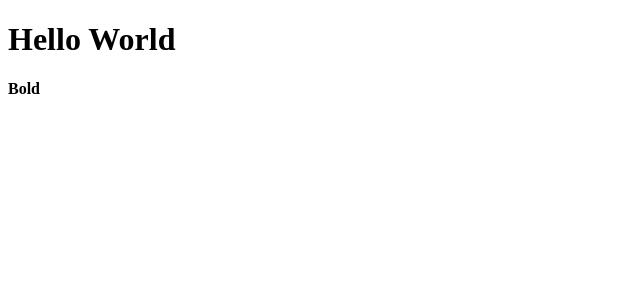
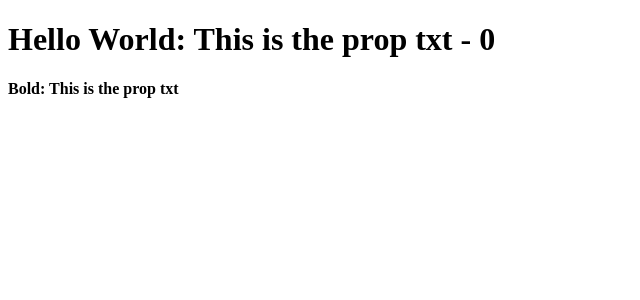
Before and after one commit to Amifeng/egghead-lessons-react-demo, a React (Create React App) app: page / in a window 1280 px wide. Shown: the top 300 px of the page, without its empty margins (0-640 px from the left). Built offline with nearby package versions, Linux system fonts and the light colour scheme.

Commit message:
在React组件上设置属性(PropTypes)

```diff
--- a/src/App.js
+++ b/src/App.js
@@ -1,18 +1,29 @@
 import React from 'react'
+import PropTypes from 'prop-types'
 
 class App extends React.Component {
   render() {
-    // return (
-    //   <div>
-    //     <h1>Hello World</h1>
-    //     <b>Bold</b>
-    //   </div>
-    // )
-    return <div>
-        <h1>Hello World</h1>
-        <b>Bold</b>
+    let txt = this.props.txt
+    let cat = this.props.cat
+    return (
+      <div>
+        <h1>Hello World: {txt} - {cat}</h1>
+        <b>Bold: {this.props.txt}</b>
       </div>
+    )
   }
 }
 
+// 通过在组件中添加一个名为PropTypes的属性来定义要在组件中寻找的属性,对象
+App.propTypes = {
+  txt: PropTypes.string,
+  cat: PropTypes.number
+}
+
+//设置默认值
+App.defaultProps = {
+  txt: "This is the default txt",
+  cat: 0
+}
+
 export default App
--- a/src/index.js
+++ b/src/index.js
@@ -3,6 +3,6 @@ import ReactDOM from 'react-dom';
 import App from './App';
 
 ReactDOM.render(
-  <App />,
+  <App txt="This is the prop txt" />,
   document.getElementById('root')
 );
```
